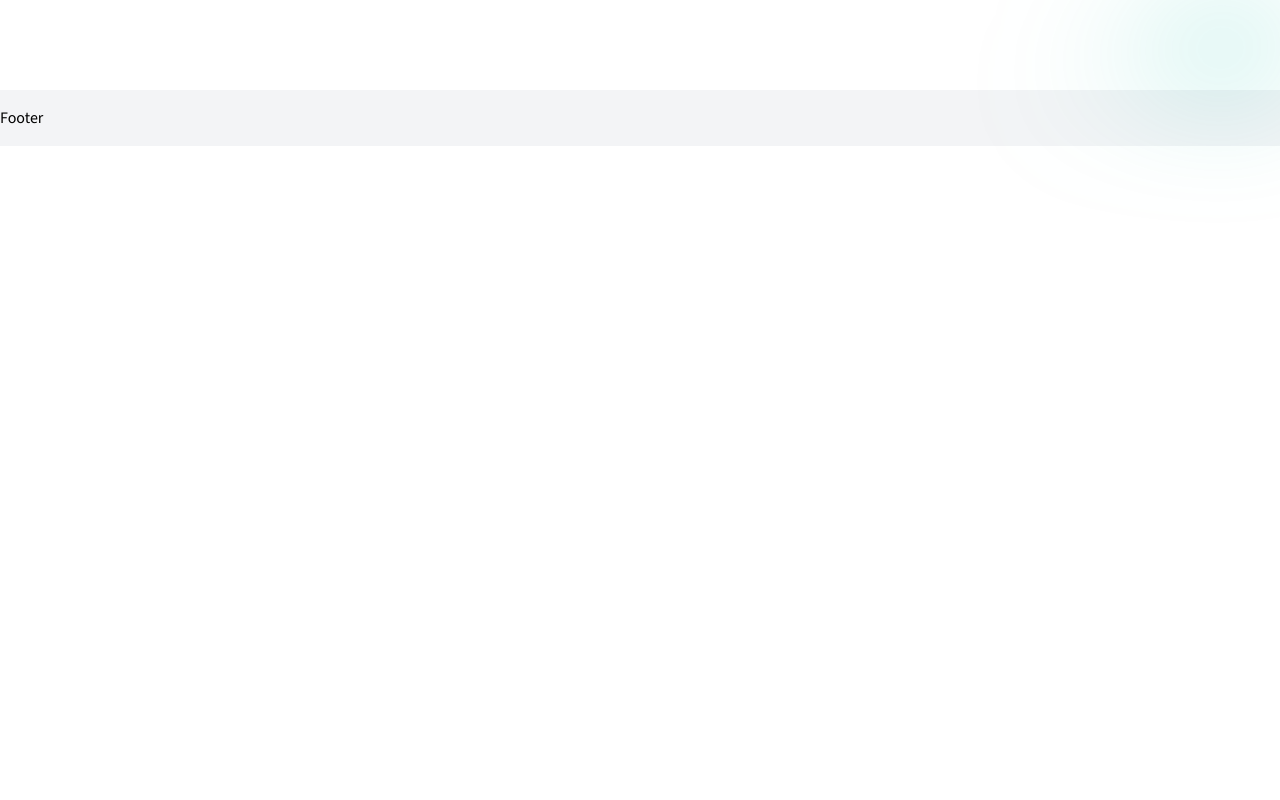
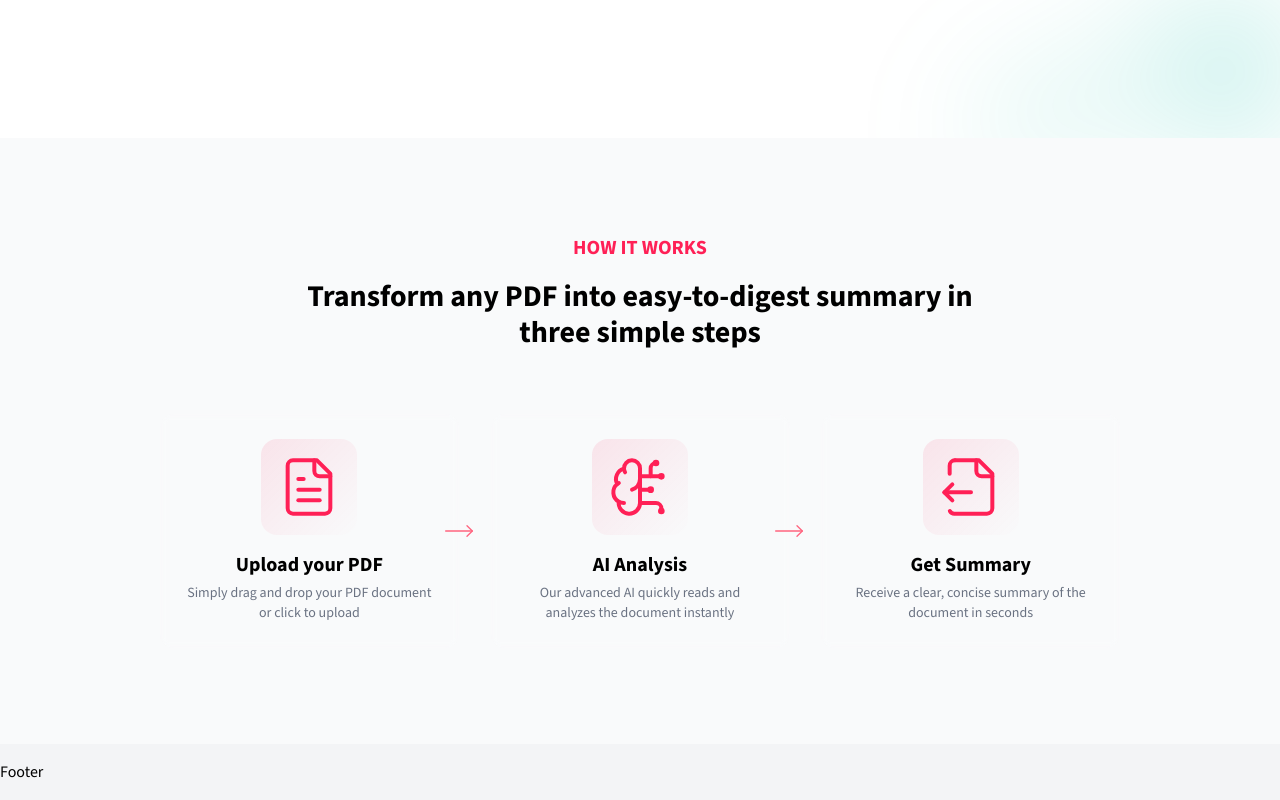
Before and after one commit to Nitinshukla88/DocDuce, a Next.js app: page / in a window 1280 px wide. Shown: the part 868-1668 px from the top of the page. Before the commit the page ends 1014 px from the top, so only its background shows below. Built offline with nearby package versions, Linux system fonts and the light colour scheme.

Commit message:
added the How-It-Works Section into the website

```diff
--- a/app/page.tsx
+++ b/app/page.tsx
@@ -1,6 +1,7 @@
 import BgGradient from "@/components/common/BgGradient";
 import DemoSection from "@/components/Home/DemoSection";
 import HeroSection from "@/components/Home/HeroSection";
+import HowItWorksSection from "@/components/Home/HowItWorksSection";
 
 export default function Home() {
   return (
@@ -9,10 +10,10 @@
         <div className="flex flex-col ">
           <HeroSection />
           <DemoSection />
+          <HowItWorksSection />
         </div>
       </BgGradient>
 
-      {/* <HowItWorksSection /> */}
       {/* <PricingSection /> */}
       {/* <CTASection /> */}
     </div>
--- a/components/Home/DemoSection.tsx
+++ b/components/Home/DemoSection.tsx
@@ -3,7 +3,7 @@
 export default function DemoSection() {
   return (
     <section className="relative">
-      <div className="py-12 lg:py-24 max-w-5xl mx-auto px-4 sm:px-6 lg:px-8 lg:pt-12">
+      <div className="py-12 lg:py-24 max-w-5xl mx-auto px-4 sm:px-6 lg:px-8">
         <div
           aria-hidden="true"
           className="pointer-events-none absolute inset-0 -z-10 transform-gpu overflow-hidden blur-3xl"
--- /dev/null
+++ b/components/Home/HowItWorksSection.tsx
@@ -0,0 +1,87 @@
+import { BrainCircuit, FileOutput, FileText, MoveRight } from "lucide-react";
+import { ReactNode } from "react";
+
+type Step = {
+  icon: ReactNode;
+  label: string;
+  description: string;
+};
+const steps: Step[] = [
+  {
+    icon: <FileText size={64} strokeWidth={1.5} />,
+    label: "Upload your PDF",
+    description: "Simply drag and drop your PDF document or click to upload",
+  },
+  {
+    icon: <BrainCircuit size={64} strokeWidth={1.5} />,
+    label: "AI Analysis",
+    description:
+      "Our advanced AI quickly reads and analyzes the document instantly",
+  },
+  {
+    icon: <FileOutput size={64} strokeWidth={1.5} />,
+    label: "Get Summary",
+    description: "Receive a clear, concise summary of the document in seconds",
+  },
+];
+
+export default function HowItWorksSection() {
+  return (
+    <section className="relative overflow-hidden bg-gray-50">
+      <div className="py-12 lg:py-24 max-w-5xl mx-auto px-4 sm:px-6 lg:px-8">
+        <div
+          aria-hidden="true"
+          className="pointer-events-none absolute inset-0 -z-10 transform-gpu overflow-hidden blur-3xl"
+        >
+          <div
+            className="relative left-[calc(50%+3rem)] aspect-[1155/678] w-[36.125rem] -translate-x-1/2 bg-gradient-to-r from-[#ff80b5] to-[#9089fc] opacity-30"
+            style={{
+              clipPath:
+                "polygon(74.1% 44.1%, 100% 61.6%, 97.5% 26.9%, 85.5% 0.1%, 80.7% 2%, 72.5% 32.5%, 60.2% 62.4%, 52.4% 68.1%, 47.5% 58.3%, 45.2% 34.5%, 27.5% 100%, 0 77.9%, 100% 0, 100% 100%, 0 100%)",
+            }}
+          />
+        </div>
+        <div className="text-center mb-16 ">
+          <h2 className="font-bold text-xl uppercase mb-4 text-rose-500">
+            How it works
+          </h2>
+          <h3 className="font-bold text-3xl max-w-2xl mx-auto">
+            Transform any PDF into easy-to-digest summary in three simple steps
+          </h3>
+        </div>
+        <div className="grid grid-cols-1 md:grid-cols-3 gap-8 max-w-6xl mx-auto relative">
+          {steps.map((step, idx) => (
+            <div className="relative flex items-stretch">
+              <StepItem key={idx} {...step} />
+              {idx < steps.length - 1 && (
+                <div className="hidden md:block absolute top-1/2 -right-4 transform -translate-y-1/2 z-10">
+                  <MoveRight
+                    size={32}
+                    strokeWidth={1}
+                    className="text-rose-400"
+                  ></MoveRight>
+                </div>
+              )}
+            </div>
+          ))}
+        </div>
+      </div>
+    </section>
+  );
+}
+
+function StepItem({ icon, label, description }: Step) {
+  return (
+    <div className="relative p-6 rounded-xl bg-white/5 backdrop-blur-xs border border-white/10 hover:border-rose-500/50 transition-colors group-w-full">
+      <div className="flex flex-col gap-4 h-full">
+        <div className="flex items-center justify-center h-24 w-24 rounded-2xl mx-auto bg-linear-to-br from-rose-500/10 to-transparent group-hover:from-rose-500/20 transition-colors">
+          <div className="text-rose-500">{icon}</div>
+        </div>
+        <div className="flex flex-col gap-1 flex-1 justify-between ">
+          <h4 className="text-center font-bold text-xl">{label}</h4>
+          <p className="text-center text-gray-500 text-sm">{description}</p>
+        </div>
+      </div>
+    </div>
+  );
+}
```
